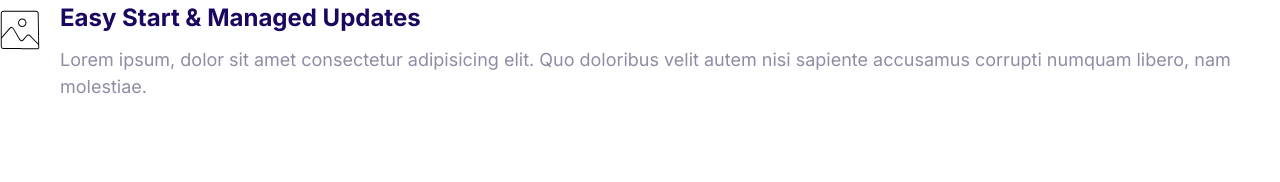
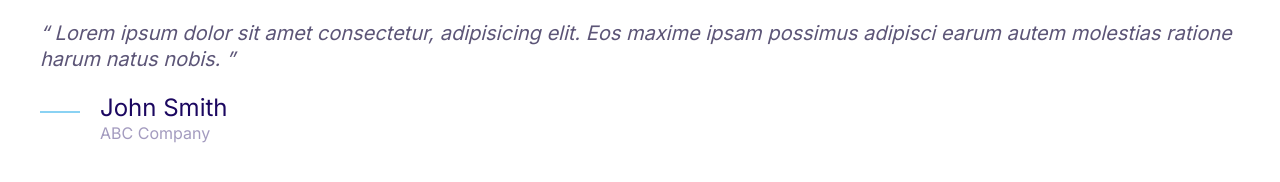
Before and after one commit to Sukiii17/Frontend, a plain HTML site: page index.html in a window 1280 px wide. Drawn offline with Linux system fonts and the light colour scheme.

Commit message:
Build the quote component.

```diff
--- a/css/styles.css
+++ b/css/styles.css
@@ -4,6 +4,7 @@
     --color-accent: #ff3400;
     --color-headings: #1b0760;
     --color-body: #918ca4;
+    --color-body-darker: #5c5577;
     --color-border: #ccc;
     --border-radius: 30px;
 }
@@ -381,3 +382,52 @@
 .media__image {
     margin-top: 1rem;
 }
+
+/* Quotes */
+.quote {
+    font-size: 3rem;
+    font-style: italic;
+    color: var(--color-body-darker);
+    line-height: 1.3;
+}
+
+.quote__text::before {
+    content: open-quote;
+}
+
+.quote__text::after {
+    content: close-quote;
+}
+
+.quote__author {
+    font-size: 3rem;
+    font-weight: 500;
+    font-style: normal;
+    margin-bottom: 0;
+}
+
+.quote__organization {
+    color: var(--color-headings);
+    opacity: 0.4;
+    font-size: 2rem;
+    font-style: normal;
+}
+
+.quote__line {
+    position: relative;
+    bottom: 10px;
+}
+
+@media screen and (min-width: 1024px) {
+    .quote {
+        font-size: 2rem;
+    }
+
+    .quote__author {
+        font-size: 2.4rem;
+    }
+
+    .quote__organization {
+        font-size: 1.6rem;
+    }
+}
--- a/index.html
+++ b/index.html
@@ -14,20 +14,24 @@
     <link rel="stylesheet" href="css/styles.css" />
   </head>
   <body>
+    <blockquote class="quote">
+      <p class="quote__text">
+        Lorem ipsum dolor sit amet consectetur, adipisicing elit. Eos maxime
+        ipsam possimus adipisci earum autem molestias ratione harum natus nobis.
+      </p>
+      <footer>
         <div class="media">
           <div class="media__image">
-        <svg class="icon icon--primary">
-          <use xlink:href="images/sprite.svg#snap"></use>
+            <svg class="icon icon--primary quote__line">
+              <use xlink:href="images/sprite.svg#line"></use>
             </svg>
           </div>
           <div class="media__body">
-        <h3 class="media__title">Easy Start & Managed Updates</h3>
-        <p>
-          Lorem ipsum, dolor sit amet consectetur adipisicing elit. Quo
-          doloribus velit autem nisi sapiente accusamus corrupti numquam libero,
-          nam molestiae.
-        </p>
+            <h3 class="media__title quote__author">John Smith</h3>
+            <p class="quote__organization">ABC Company</p>
           </div>
         </div>
+      </footer>
+    </blockquote>
   </body>
 </html>
```
Also changed, not shown: components/quotes.html (added, +19 -0 lines). Lines whose indentation alone changed are shown as unchanged.
